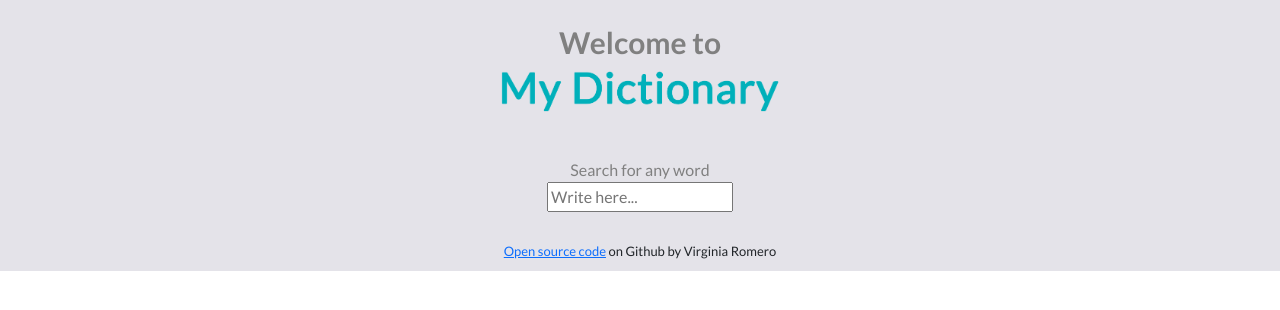
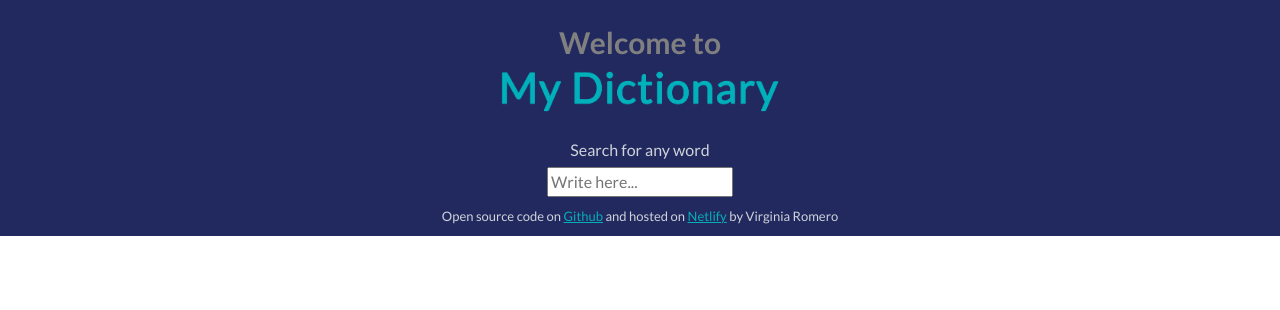
Before and after one commit to VirginiaRool/dictionary-react, a React (Create React App) app: page / in a window 1280 px wide. Shown: the top 310 px of the page. Built offline with nearby package versions, Linux system fonts and the light colour scheme.

Commit message:
Updated css

```diff
--- a/src/App.css
+++ b/src/App.css
@@ -1,6 +1,6 @@
 .App {
   font-family: "Lato", sans-serif;
-  background-color: #e4e3e9;
+  background-color: #22295f;
 }
 
 .App-header {
@@ -24,4 +24,9 @@
   font-size: 13px;
   text-align: center;
   padding: 10px;
+  color: #ced4da;
 }
+
+.App-footer a {
+  color: #05aeb9;
+}
--- a/src/App.js
+++ b/src/App.js
@@ -12,14 +12,23 @@ export default function App() {
         </header>
         <Dictionary />
         <footer className="App-footer">
+          Open source code on{" "}
           <a
             href="https://github.com/VirginiaRool/dictionary-react"
             target="_blank"
             rel="noreferrer"
           >
-            Open source code
+            Github
           </a>{" "}
-          on Github by Virginia Romero
+          and hosted on{" "}
+          <a
+            href="https://dashing-faun-0757dd.netlify.app/"
+            target="_blank"
+            rel="noreferrer"
+          >
+            Netlify
+          </a>{" "}
+          by Virginia Romero
         </footer>
       </div>
     </div>
--- a/src/Dictionary.css
+++ b/src/Dictionary.css
@@ -1,10 +1,9 @@
 .Dictionary {
-  background: #e4e3e9;
-  padding: 20px;
   text-align: center;
   font-family: "Lato", sans-serif;
 }
 
 .Dictionary .text-instructions {
-  color: grey;
+  color: #ced4da;
+  padding-bottom: 5px;
 }
--- a/src/Results.css
+++ b/src/Results.css
@@ -4,7 +4,6 @@
 
 .Results .word {
   color: #ee5b3e;
-  /* color: #04aeb8; */
   font-weight: 900;
   font-size: 35px;
   padding-top: 12px;
```
